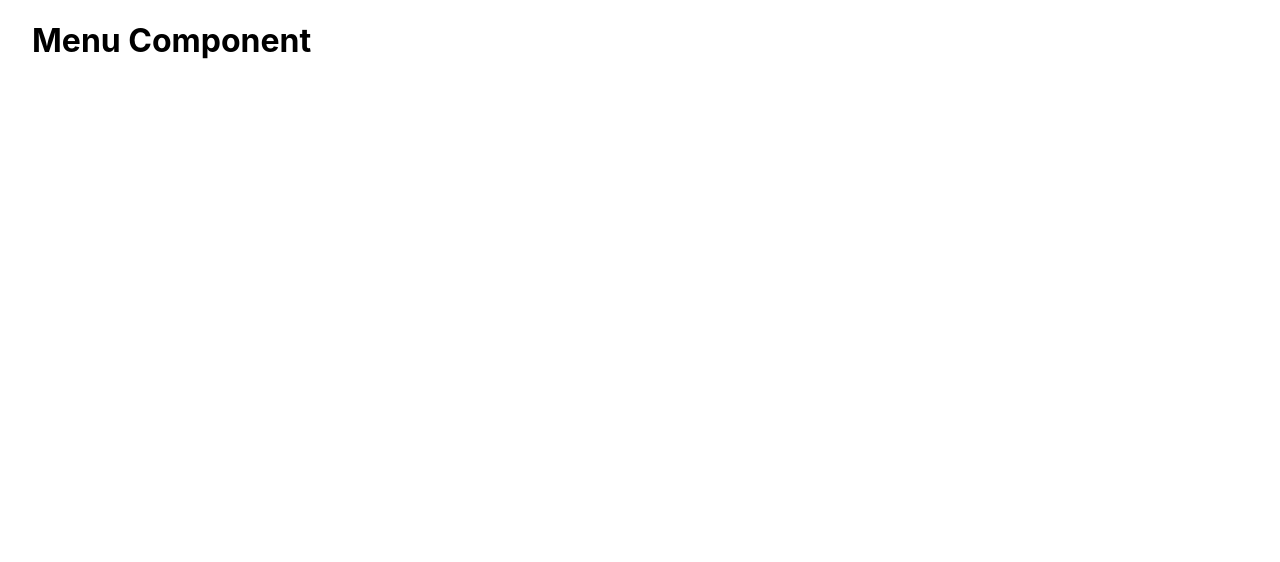
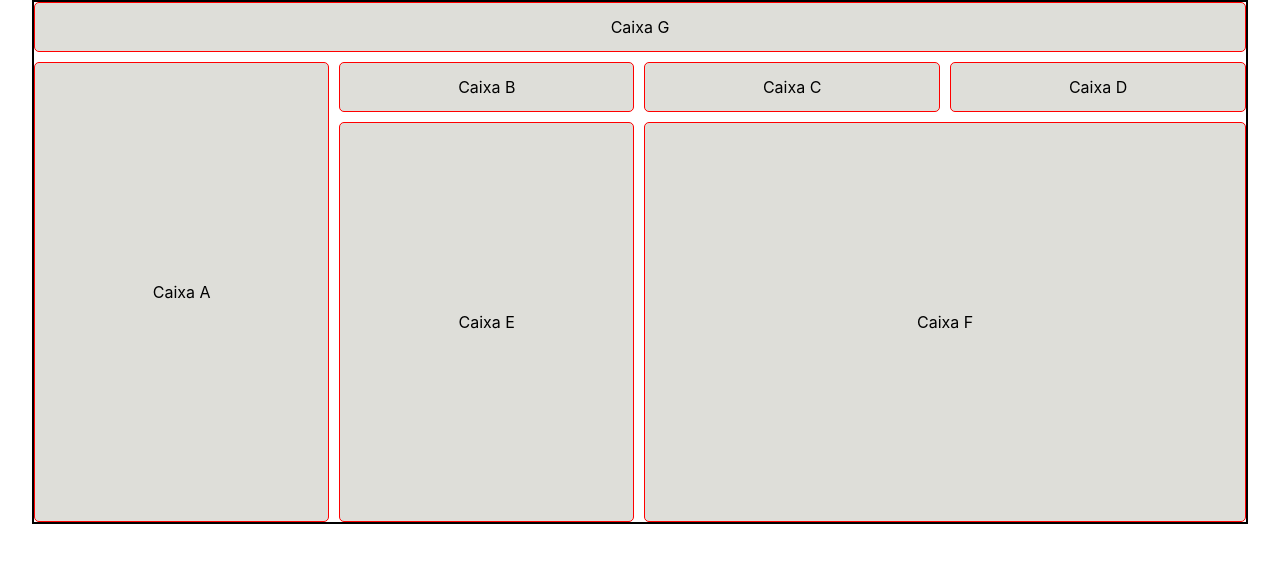
Before and after one commit to vilmarmoraes/barbearia, a Next.js app: page / in a window 1280 px wide. Shown: the top 562 px of the page. Built offline with nearby package versions, Linux system fonts and the light colour scheme.

Commit message:
Aplicado leiaute no componente menu

```diff
--- a/components/Menu.tsx
+++ b/components/Menu.tsx
@@ -1,7 +1,15 @@
+import styles from "../styles/Menu.module.css"
+
 export default function Menu(props) {
     return (
-        <div>
-           <h1>Menu Component</h1>
+        <div className={styles.container}>
+            <div className={`${styles.box} ${styles.a}`}>Caixa A</div>
+            <div className={`${styles.box} ${styles.b}`}>Caixa B</div>
+            <div className={`${styles.box} ${styles.c}`}>Caixa C</div>
+            <div className={`${styles.box} ${styles.d}`}>Caixa D</div>
+            <div className={`${styles.box} ${styles.e}`}>Caixa E</div>
+            <div className={`${styles.box} ${styles.f}`}>Caixa F</div>
+            <div className={`${styles.box} ${styles.g}`}>Caixa G</div>
         </div>
     )
 }
--- a/pages/index.tsx
+++ b/pages/index.tsx
@@ -1,6 +1,6 @@
 import Head from 'next/head'
-import Image from 'next/image'
 import Menu from '../components/Menu'
+import Precos from '../components/Precos'
 import styles from '../styles/Home.module.css'
 
 export default function Home() {
@@ -12,7 +12,6 @@ export default function Home() {
         <link rel="icon" href="/favicon.ico" />
       </Head>
       <Menu></Menu>
-
     </div>
   )
 }
--- /dev/null
+++ b/styles/Menu.module.css
@@ -0,0 +1,59 @@
+/* body {
+    padding: 10px;
+  } */
+
+  .container {
+    border: 2px solid #000;
+    display: grid;
+    grid-gap: 10px;
+    grid-template-columns: auto;
+    grid-template-rows: 50px 50px 400px;
+    grid-template-areas:
+      'g g g g'
+      'a b c d'
+      'a e f f'
+    ;
+  }
+
+  /* @media() */
+
+  .box {
+    background-color: #d8d8d2d3;
+    border-radius: 5px;
+    border: 1px solid rgb(255, 0, 0);
+    display: flex;
+    align-items: center;
+    justify-content: center;
+  }
+
+  .a {
+    grid-area: a;
+  }
+
+  .b {
+    grid-area: b;
+  }
+
+  .c {
+    grid-area: c;
+  }
+
+  .d {
+    grid-area: d;
+  }
+
+  .e {
+    grid-area: e;
+  }
+
+  .f {
+    grid-area: f;
+  }
+
+  .g {
+    grid-area: g;
+  }
+
+  .h {
+    grid-area: h;
+  }
```
Also changed, not shown: styles/Precos.module.css (added).
